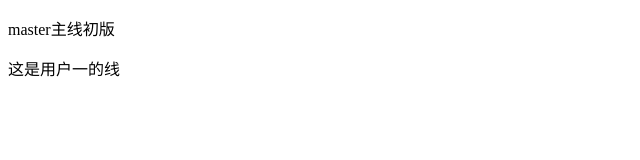
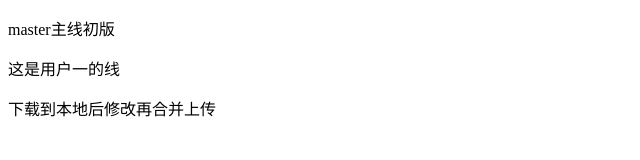
Before and after one commit to Locke6/ultraTest, a plain HTML site: page index.html in a window 1280 px wide. Shown: the whole page, without its empty margins (0-640 px from the left). Drawn offline with Linux system fonts and the light colour scheme.

Commit message:
用户一第二次提交

```diff
--- a/index.html
+++ b/index.html
@@ -10,6 +10,7 @@
 <body>
     <p>master主线初版</p>
     <p>这是用户一的线</p>
+    <p>下载到本地后修改再合并上传</p>
 </body>
 
 </html>
```
